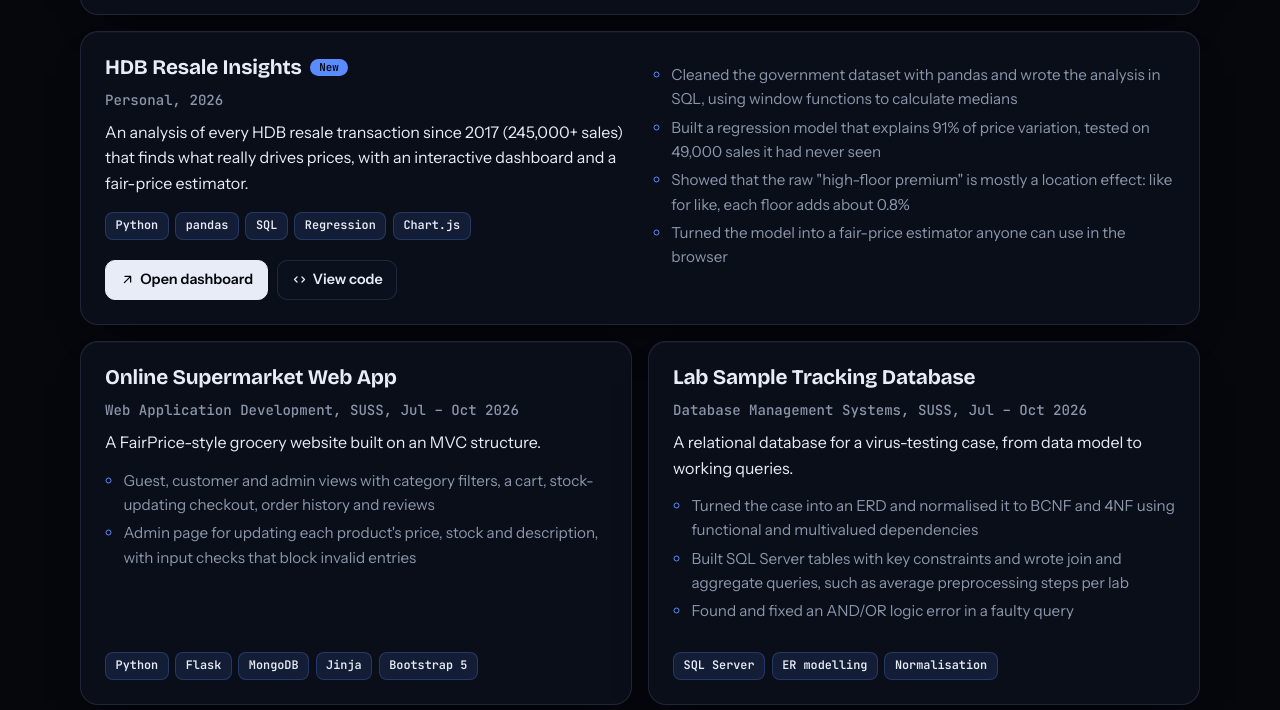
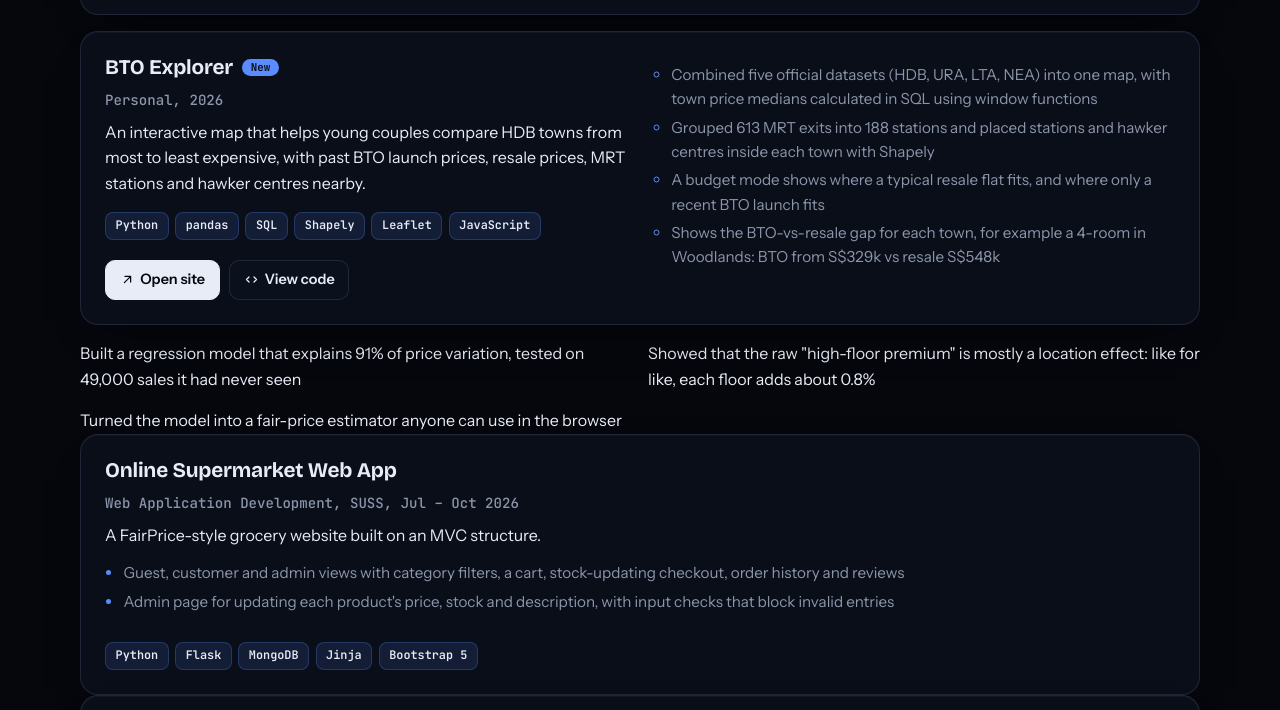
Before and after one commit to yushenn/matthew-os, a plain HTML site: page index.html in a window 1280 px wide. Shown: the part 2954-3664 px from the top of the page. Drawn offline with nearby package versions, Linux system fonts and the light colour scheme; animation ran at ten frames a second.

Commit message:
Replace HDB Resale Insights with BTO Explorer

```diff
--- a/index.html
+++ b/index.html
@@ -433,17 +433,22 @@ footer{padding:2.6rem 0 calc(2.8rem + env(safe-area-inset-bottom,0px));color:var
       </li>
       <li class="card wide reveal">
         <div>
-          <h3>HDB Resale Insights<span class="pill">New</span></h3>
+          <h3>BTO Explorer<span class="pill">New</span></h3>
           <span class="card-when">Personal, 2026</span>
-          <p>An analysis of every HDB resale transaction since 2017 (245,000+ sales) that finds what really drives prices, with an interactive dashboard and a fair-price estimator.</p>
-          <div class="tags"><span class="tag">Python</span><span class="tag">pandas</span><span class="tag">SQL</span><span class="tag">Regression</span><span class="tag">Chart.js</span></div>
+          <p>An interactive map that helps young couples compare HDB towns from most to least expensive, with past BTO launch prices, resale prices, MRT stations and hawker centres nearby.</p>
+          <div class="tags"><span class="tag">Python</span><span class="tag">pandas</span><span class="tag">SQL</span><span class="tag">Shapely</span><span class="tag">Leaflet</span><span class="tag">JavaScript</span></div>
           <div class="row-links">
-            <a href="https://yushenn.github.io/hdb-resale-insights/" target="_blank" rel="noopener"><svg viewBox="0 0 24 24" fill="none" stroke="currentColor" stroke-width="2" stroke-linecap="round" stroke-linejoin="round" aria-hidden="true"><path d="M7 17 17 7M8 7h9v9"/></svg>Open dashboard</a>
-            <a href="https://github.com/yushenn/hdb-resale-insights" target="_blank" rel="noopener"><svg viewBox="0 0 24 24" fill="none" stroke="currentColor" stroke-width="2" stroke-linecap="round" stroke-linejoin="round" aria-hidden="true"><path d="m8 8-4 4 4 4M16 8l4 4-4 4"/></svg>View code</a>
+            <a href="https://yushenn.github.io/bto-explorer/" target="_blank" rel="noopener"><svg viewBox="0 0 24 24" fill="none" stroke="currentColor" stroke-width="2" stroke-linecap="round" stroke-linejoin="round" aria-hidden="true"><path d="M7 17 17 7M8 7h9v9"/></svg>Open site</a>
+            <a href="https://github.com/yushenn/bto-explorer" target="_blank" rel="noopener"><svg viewBox="0 0 24 24" fill="none" stroke="currentColor" stroke-width="2" stroke-linecap="round" stroke-linejoin="round" aria-hidden="true"><path d="m8 8-4 4 4 4M16 8l4 4-4 4"/></svg>View code</a>
           </div>
         </div>
         <ul>
-          <li>Cleaned the government dataset with pandas and wrote the analysis in SQL, using window functions to calculate medians</li>
+          <li>Combined five official datasets (HDB, URA, LTA, NEA) into one map, with town price medians calculated in SQL using window functions</li>
+          <li>Grouped 613 MRT exits into 188 stations and placed stations and hawker centres inside each town with Shapely</li>
+          <li>A budget mode shows where a typical resale flat fits, and where only a recent BTO launch fits</li>
+          <li>Shows the BTO-vs-resale gap for each town, for example a 4-room in Woodlands: BTO from S$329k vs resale S$548k</li>
+        </ul>
+      </li>
           <li>Built a regression model that explains 91% of price variation, tested on 49,000 sales it had never seen</li>
           <li>Showed that the raw "high-floor premium" is mostly a location effect: like for like, each floor adds about 0.8%</li>
           <li>Turned the model into a fair-price estimator anyone can use in the browser</li>
```
